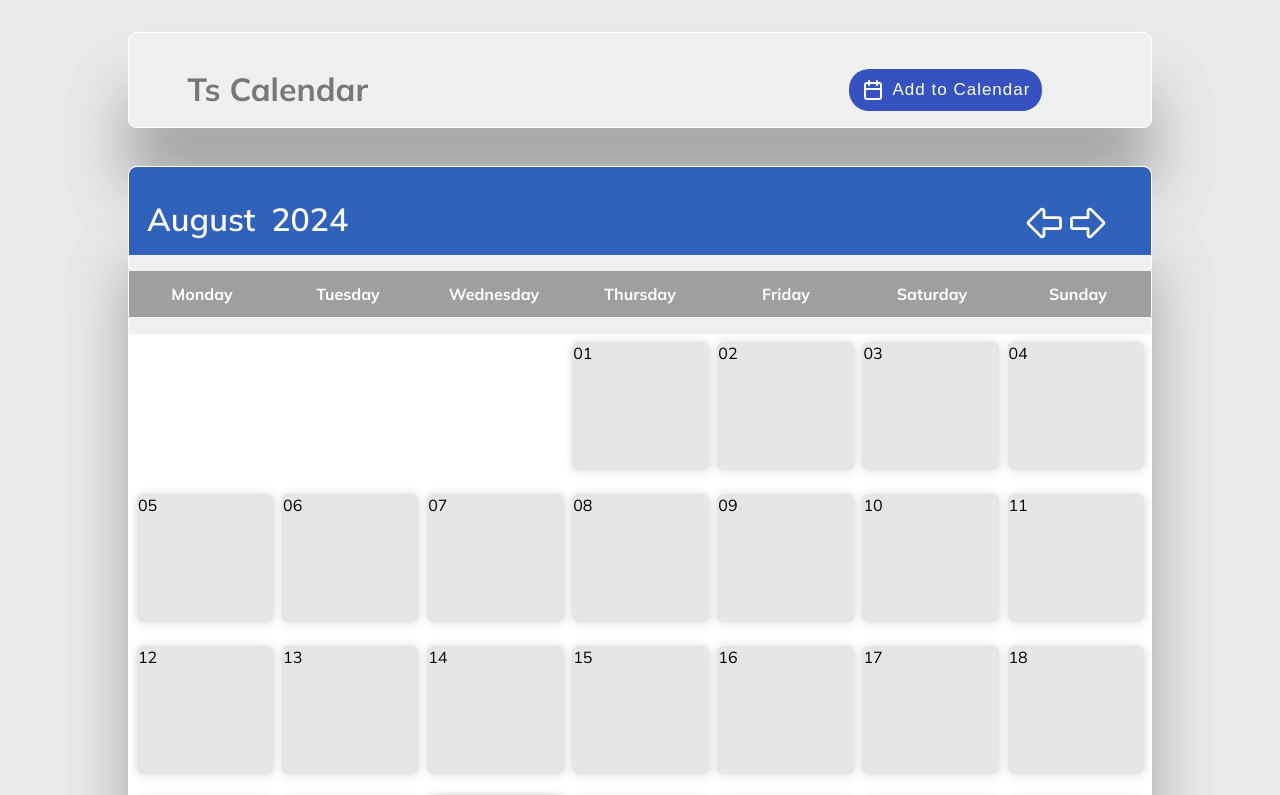
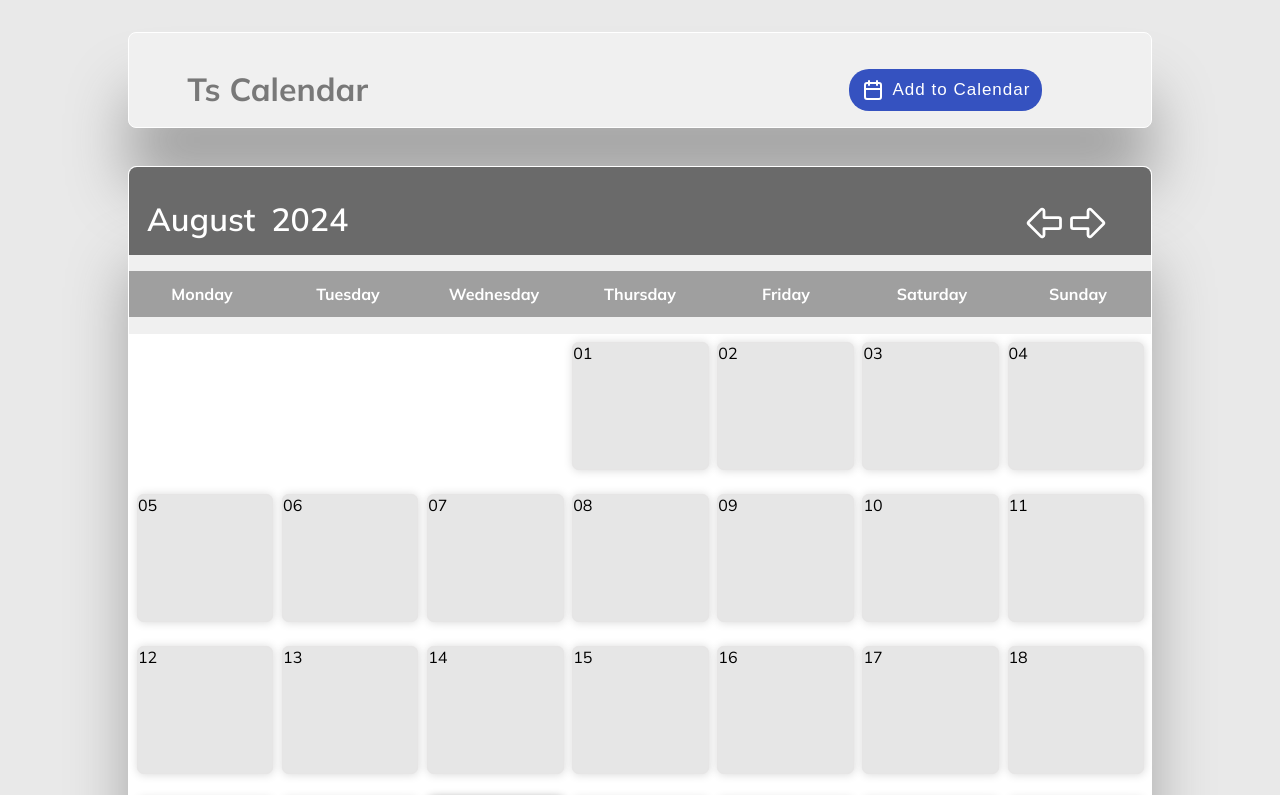
Before and after one commit to Javiermartin12/TS-Calendar, a website built with Vite: page index.html in a window 1280 px wide. Shown: the top 795 px of the page. Built offline with nearby package versions, Linux system fonts and the light colour scheme.

Commit message:
Chore: Changed stylea.

```diff
--- a/src/css/calendar.css
+++ b/src/css/calendar.css
@@ -1,6 +1,5 @@
 .calendar__div {
   display: grid;
-
 }
 
 .calendar {
@@ -26,11 +25,10 @@
   padding-top: 2rem;
   justify-content: center;
   align-items: center;
-    background-color: rgb(48, 97, 187);
+  background-color: rgb(106, 106, 106);
   border-top-left-radius: 0.5rem;
   border-top-right-radius: 0.5rem;
 }
-
 
 .calendar--month {
   font-size: 2rem;
@@ -46,7 +44,6 @@
   color: #fff;
 }
 
-
 .day-names__container {
   display: grid;
   grid-template-rows: repeat(1, 1fr);
@@ -56,7 +53,6 @@
   width: 100%;
   overflow: hidden;
   margin-right: 1rem;
-
 }
 
 .day-name {
@@ -68,7 +64,6 @@
   text-align: center;
   font-weight: 700;
   color: white;
-
 }
 
 .calendar__div {
@@ -80,7 +75,6 @@
   background-color: rgba(255, 255, 255, 0.183);
   border-bottom-right-radius: 0.5rem;
   border-bottom-left-radius: 0.5rem;
-
 }
 
 .calendar--month__container {
@@ -103,7 +97,6 @@
   width: 10%;
   margin-right: 4%;
 }
-
 
 .day-item {
   border: 0.3px solid rgb(230, 229, 229);
```
Lines whose indentation alone changed are shown as unchanged.
